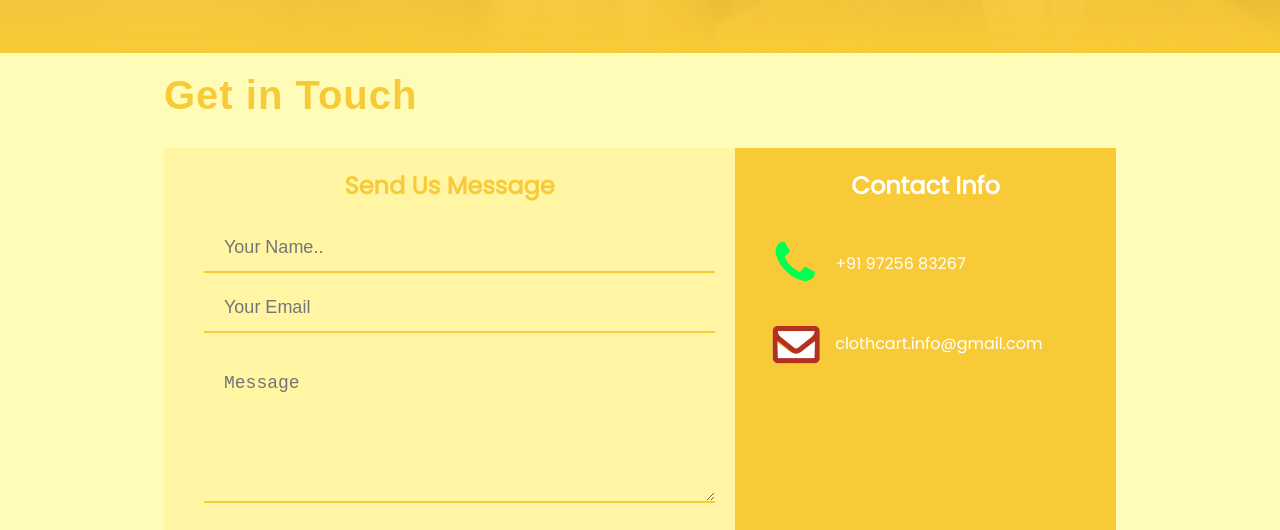
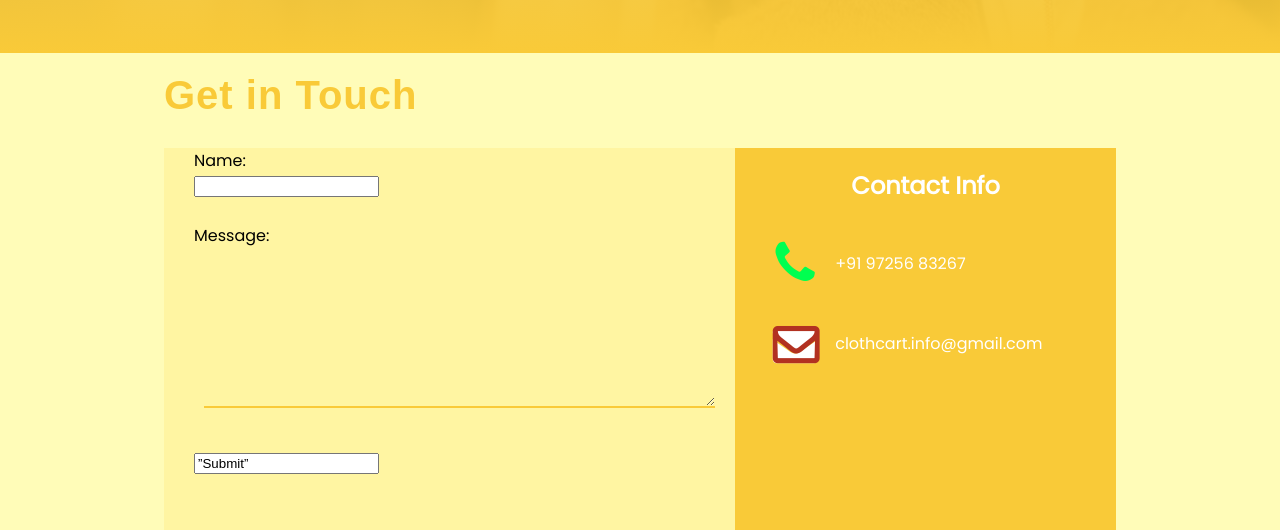
Before and after one commit to stark567/simple, a plain HTML site: page contact.html in a window 1280 px wide. Shown: the part 747-1277 px from the top of the page. Drawn offline with Linux system fonts and the light colour scheme; some packages are replaced by stand-ins of ours; a script that the page names is missing.

Commit message:
Update contact.html

```diff
--- a/contact.html
+++ b/contact.html
@@ -36,13 +36,21 @@
 			<h2 class="heading">Get in Touch</h2>
 			<div class="contact_box_info">
 				<div class="contact_input">
-					<form>
-						<h2 class="contact_me_title_1">Send Us Message</h2>
-						<input type="text" name="name" placeholder="Your Name..">
-						<input type="email" name="email" placeholder="Your Email">
-						<textarea name="textarea" placeholder="Message"></textarea>
-						<button name="submit">Send <i class="fa fa-paper-plane" aria-hidden="true"></i></button>
-					</form>
+					<form action=”mailto:clothcart.info@gmail.com”
+
+method=”POST”
+
+enctype=”multipart/form-data”
+
+name=”EmailTestForm”>
+
+Name:<br>
+
+<input type=”text” size=”24″ name=”VisitorName”><br><br>
+
+Message:<br> <textarea name=”VisitorComment” rows=”4″ cols=”20″>
+
+</textarea><br><br> <input type=”submit” value=”Submit”> </form>
 				</div>
 				<div class="contact_me">
 					<h2 class="contact_me_title_2">Contact Info</h2>
```
